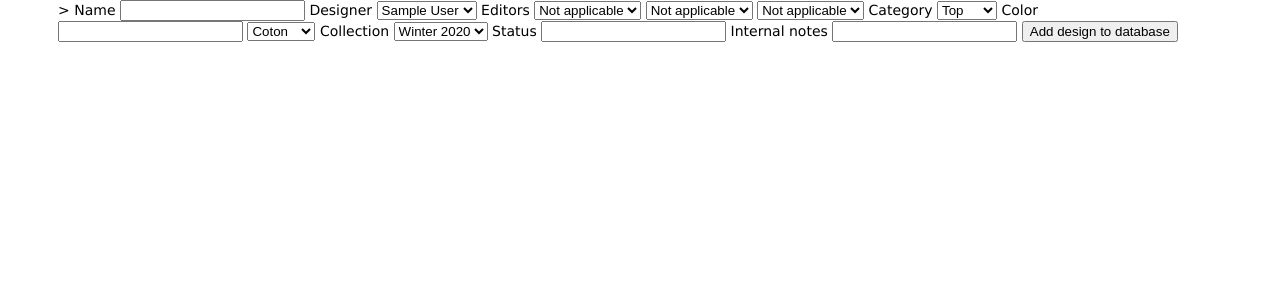
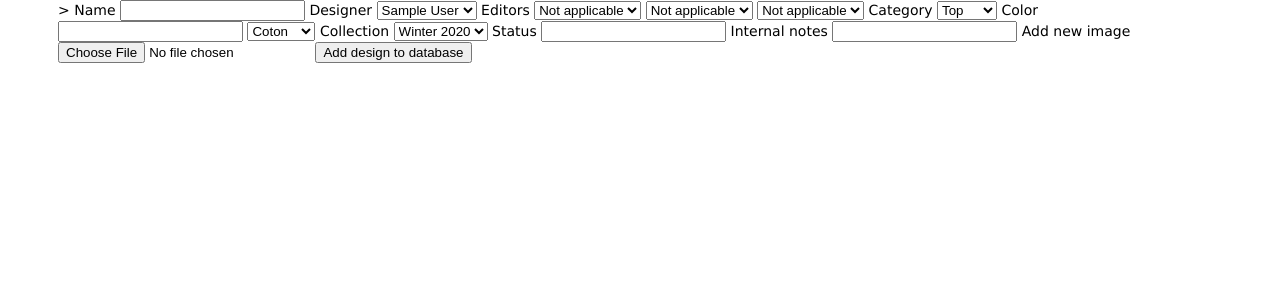
Before and after one commit to Ooki-Dundun/designs, a Node server app: template views/users/1head/2hdaddnewdesign.hbs in a window 1280 px wide. Shown: the part 74-374 px from the top of the page. Run offline with Node 20, Linux system fonts and the light colour scheme; tables that the repository leaves empty hold one stand-in row (values such as "Sample post"); the template is opened without the code that fills it: values that come from a table or form of the project are taken from there, most other values are stand-ins (such as "Sample title", 1, 10 or a date in 2020); some libraries are stand-ins or nearby versions.

Commit message:
added image back into the form

```diff
--- a/views/users/1head/2hdaddnewdesign.hbs
+++ b/views/users/1head/2hdaddnewdesign.hbs
@@ -1,5 +1,5 @@
 <div>
-    <form method="post" action="/head/add-product"</form>>
+    <form method="post" action="/head/add-product" enctype="multipart/form-data"</form>>
         <label for="name">Name</label>
         <input type="text" name='name'>
         <label for="designer">Designer</label>
@@ -61,7 +61,8 @@
         <input type="text" name="status">
         <label for="internalNotes">Internal notes</label>
         <input type="text" name="internalNotes">
-
+        <label for="image">Add new image</label>
+        <input type="file" name="image">
         <button type="submit">Add design to database</button>
     </form>
 </div>
```
